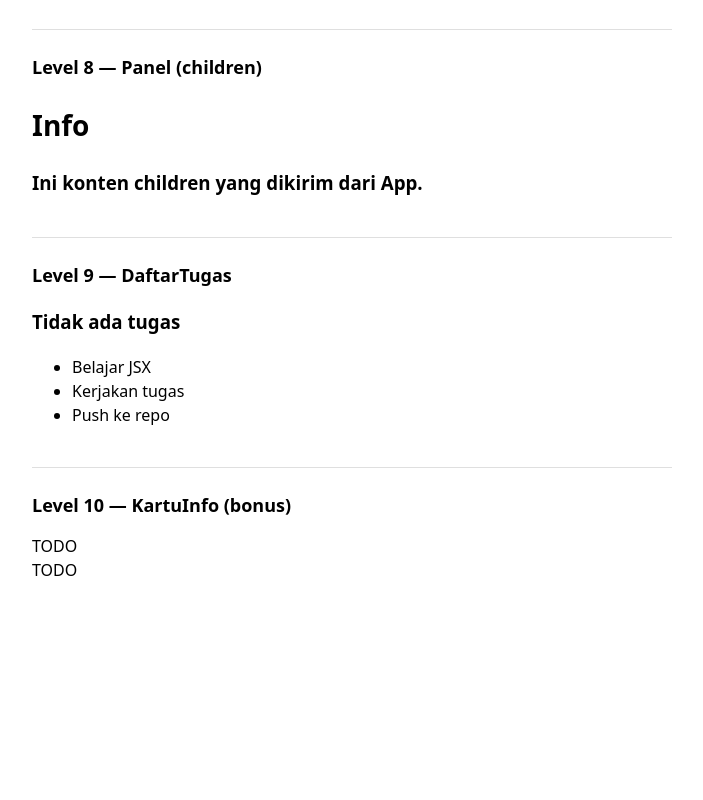
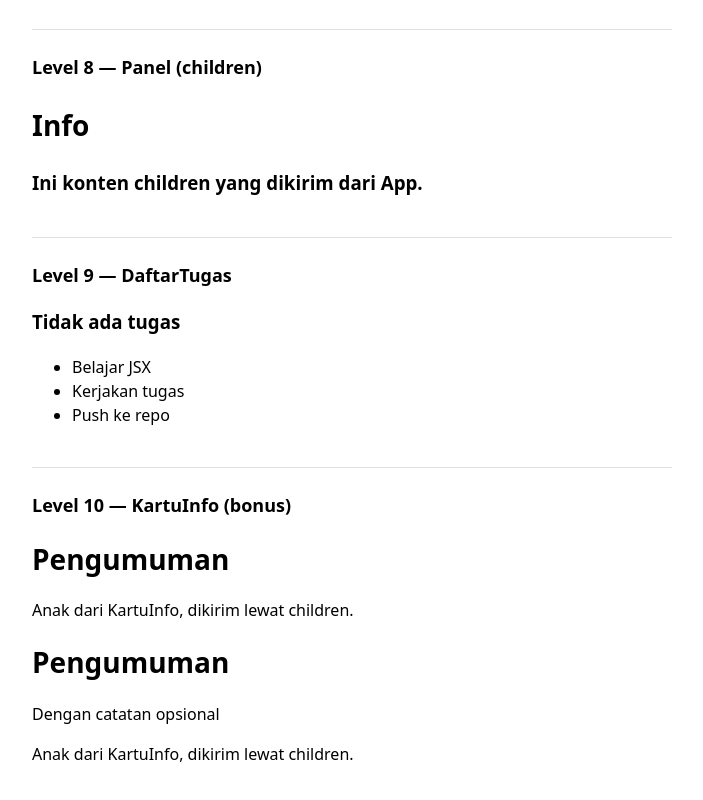
Before and after one commit to webdev-if-its/frontend-5053241025, a React (Vite) app in the folder pertemuan-02/: page / in a window 1280 px wide. Shown: the part 1585-2385 px from the top of the page, without its empty margins (288-991 px from the left). Before the commit the page ends 2231 px from the top, so only its background shows below. Built offline with nearby package versions, Linux system fonts and the light colour scheme.

Commit message:
Pertemuan-02: Level 10 selesai

```diff
--- a/pertemuan-02/src/components/KartuInfo.tsx
+++ b/pertemuan-02/src/components/KartuInfo.tsx
@@ -5,6 +5,20 @@
 //   ikut muncul kalau catatan tidak diisi)
 // - children (selalu tampil)
 // Lihat SOAL.md untuk kontrak lengkap.
-export function KartuInfo(props: any) {
-  return <div>TODO</div>
+import type { ReactNode } from "react"
+
+interface KartuInfoProps {
+  judul: string
+  catatan?: string
+  children: ReactNode
 }
+
+export function KartuInfo({ judul, catatan, children }: KartuInfoProps) {
+  return (
+    <>
+      <h1>{judul}</h1>
+      {catatan ? <p>{catatan}</p> : null}
+      {children}
+    </>
+  )
+}
```
Also changed, not shown: 1 other file (tests, documents, lock files or other folders).
